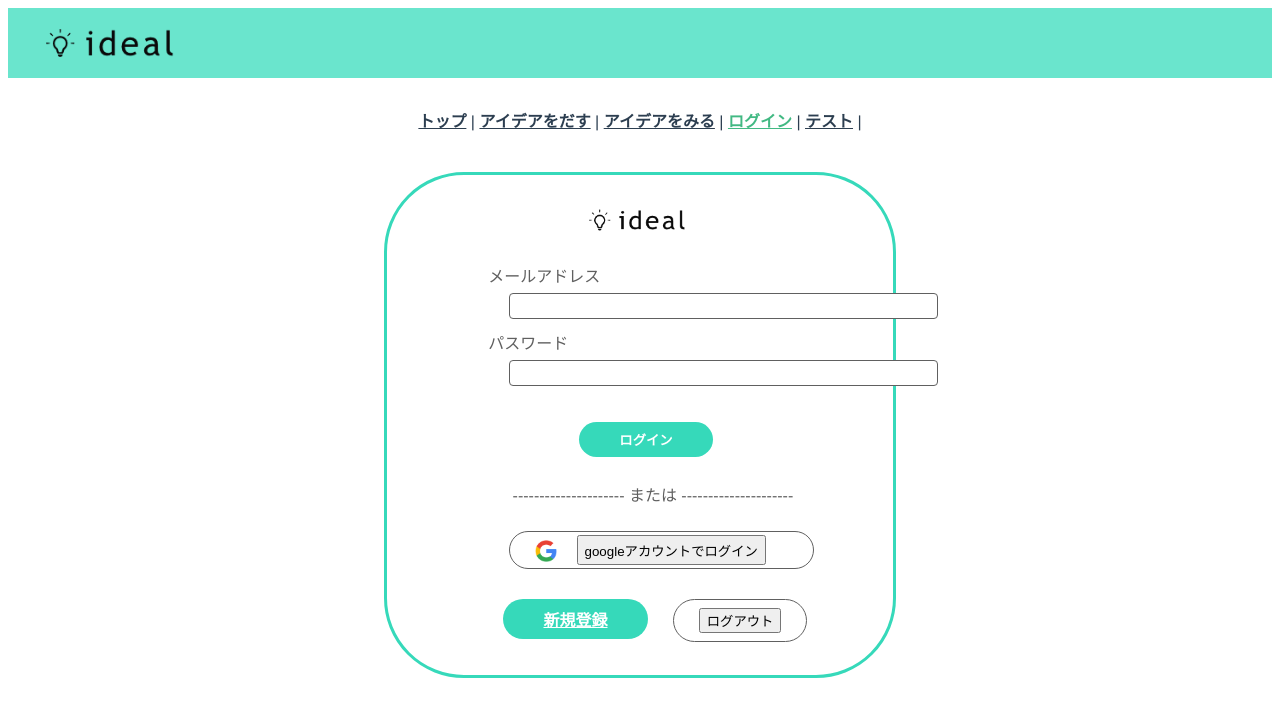
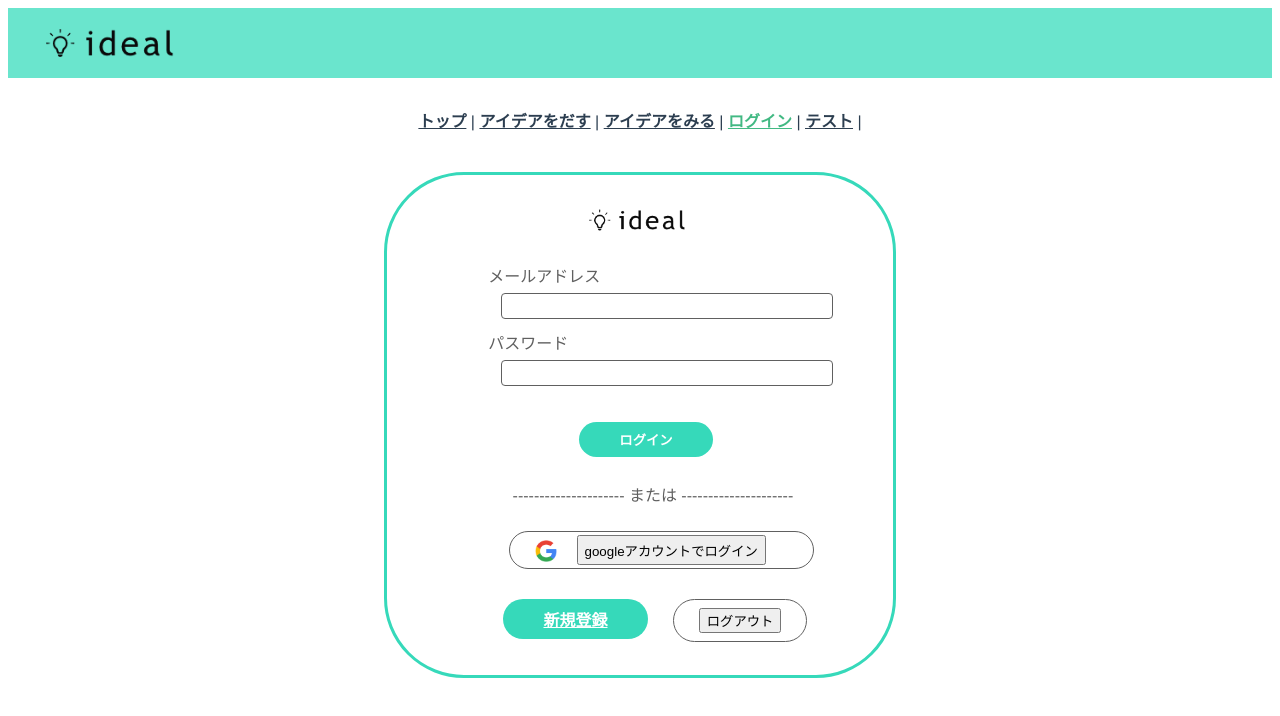
Before and after one commit to sisosyunya/ideal, a Vue app: page /login in a window 1280 px wide. Shown: the top 716 px of the page. Built offline with nearby package versions, Linux system fonts and the light colour scheme.

Commit message:
修正版

```diff
--- a/src/views/Login.vue
+++ b/src/views/Login.vue
@@ -135,17 +135,18 @@ input {
   border: 1px solid #606060;
   border-color: #606060;
   border-radius: 4px;
-  width: 230%;
-  margin-left: 68%;
+  margin-left: 34%;
   margin-bottom: 5px;
 }
 input.email {
   padding: 5px 10px;
   font-size: 12px;
+  width: 310px;
 }
 input.password {
   padding: 5px 10px;
   font-size: 12px;
+  width: 310px;
 }
 .btn {
   padding: 8px 40px;
```
